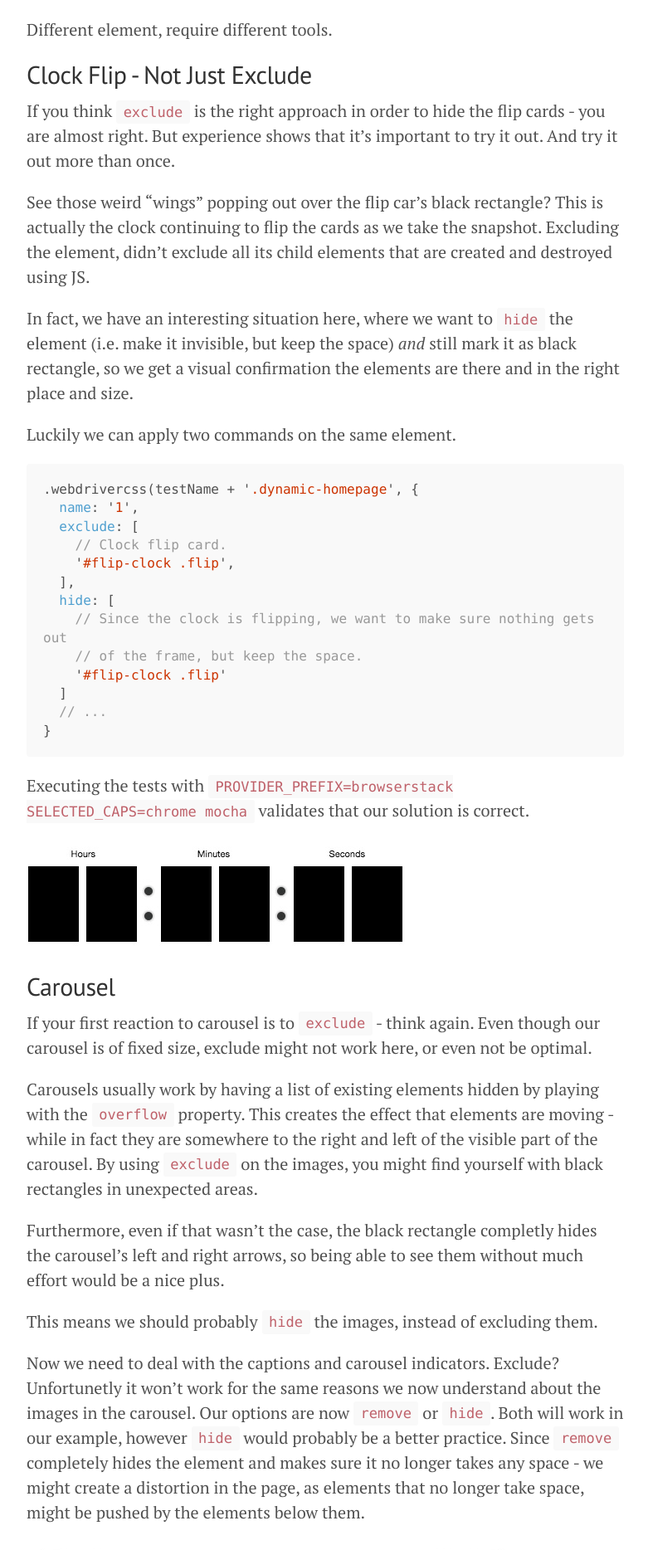
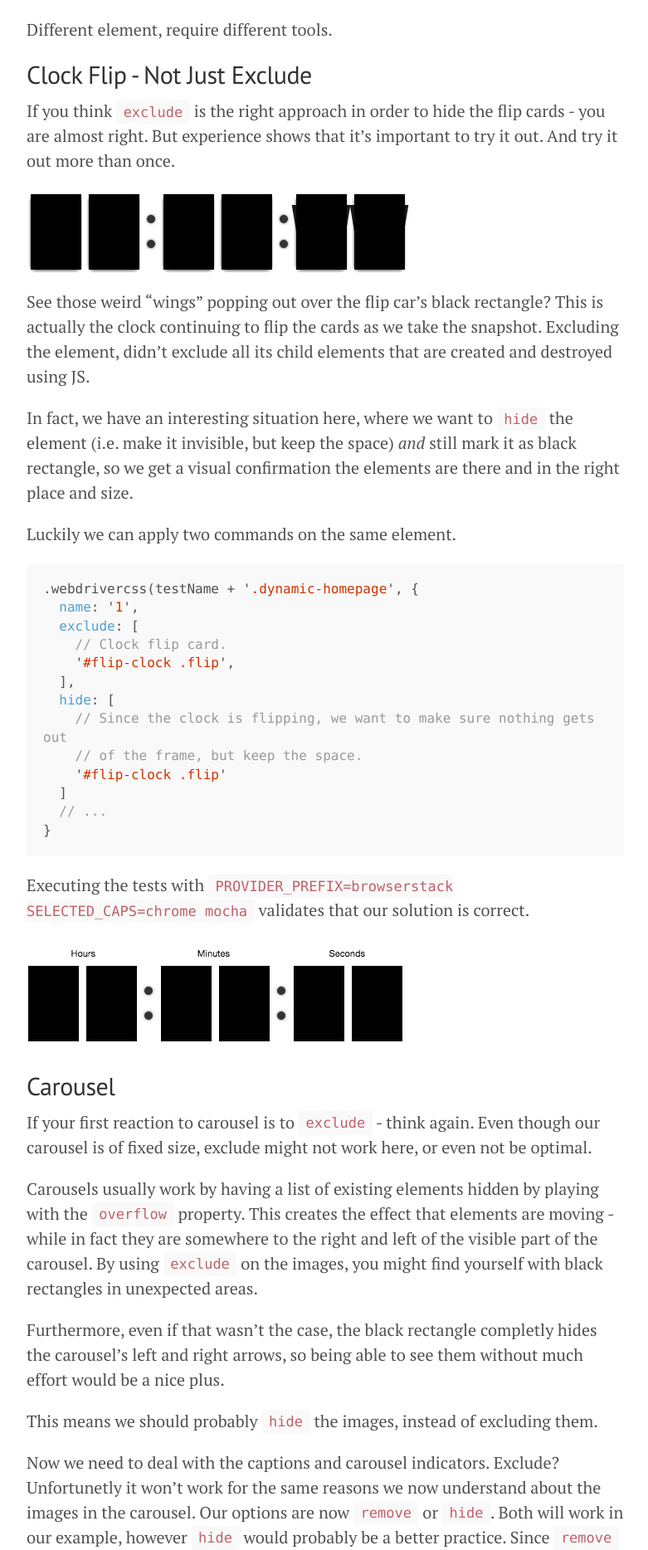
Before and after one commit to shoov/shoov.io, a Jekyll site: the page built from src/tutorials/lesson5-dynamic-complex.md, in a window 1280 px wide. Shown: the part 908-2776 px from the top of the page at 83% size, without its empty margins (248-1029 px from the left). Built offline with Jekyll 4.4.1, drawn with Linux system fonts in a browser that asks for light colours; Markdown is read by kramdown in place of the engine named in the settings.

Commit message:
Add clock wings

```diff
--- a/src/tutorials/lesson5-dynamic-complex.md
+++ b/src/tutorials/lesson5-dynamic-complex.md
@@ -18,6 +18,8 @@ Different element, require different tools.
 ## Clock Flip - Not Just Exclude
 
 If you think `exclude` is the right approach in order to hide the flip cards - you are almost right. But experience shows that it's important to try it out. And try it out more than once.
+
+![Clock excluded incorrectly](/assets/images/tutorials/lesson5/clock-wings.jpg)
 
 See those weird "wings" popping out over the flip car's black rectangle? This is actually the clock continuing to flip the cards as we take the snapshot. Excluding the element, didn't exclude all its child elements that are created and destroyed using JS.
 
```
Also changed, not shown: src/assets/images/tutorials/lesson5/clock-wings.jpg (added).
